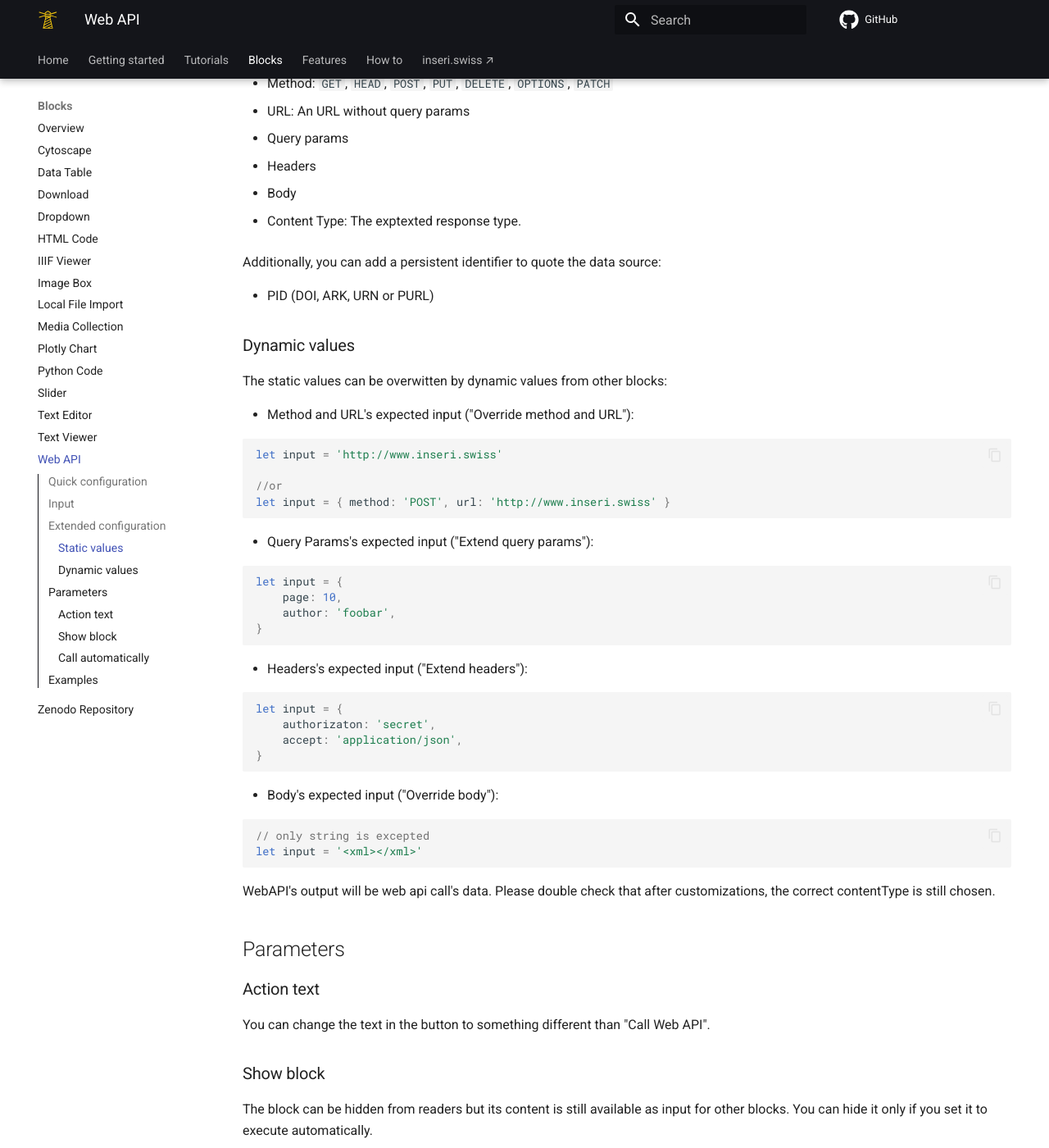
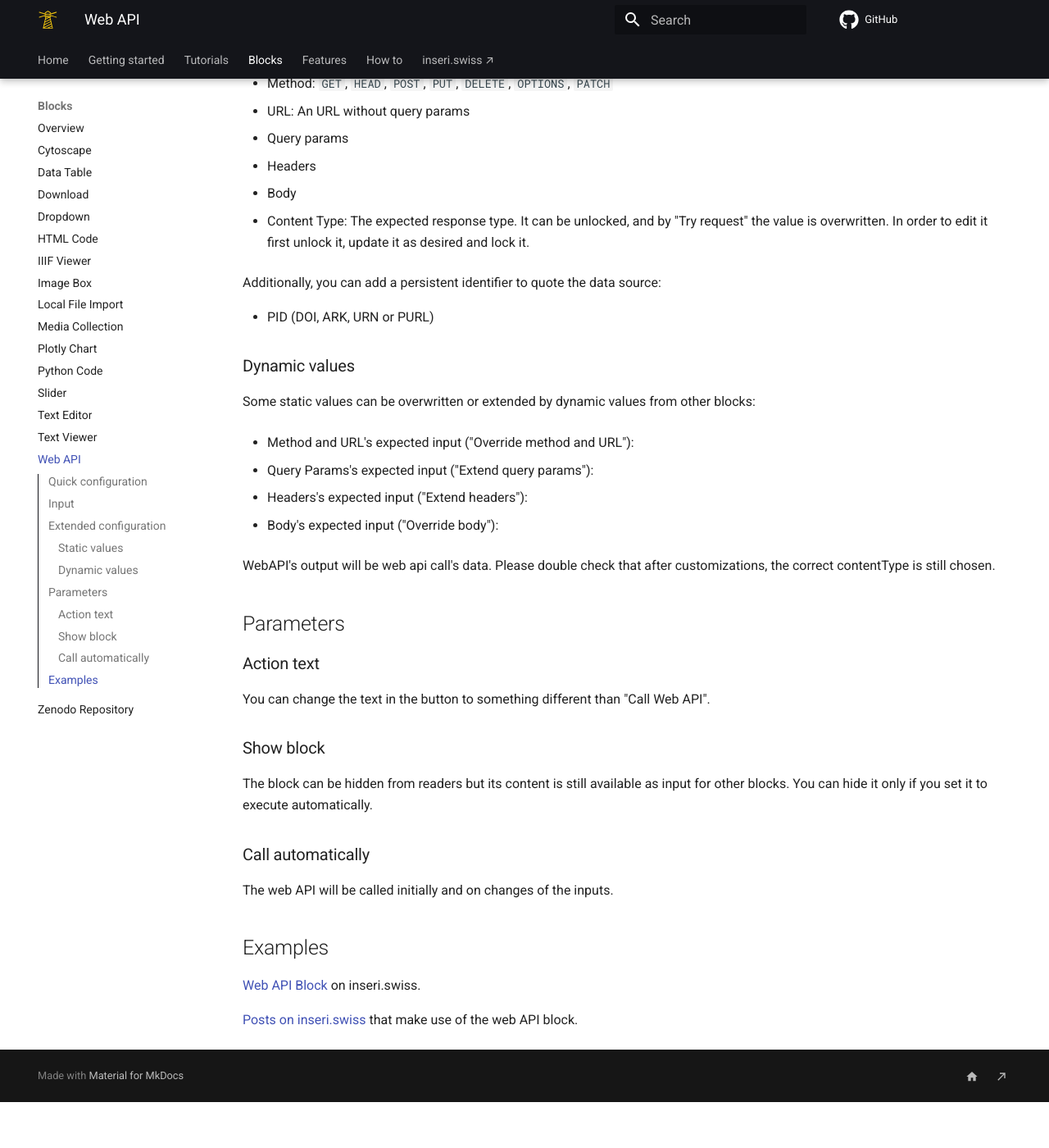
Before and after one commit to inseri-swiss/inseri-core-wp, an MkDocs documentation site: the page built from docs/blocks/webApi.md, in a window 1280 px wide and 1400 px high, scrolled down 584 px. Shown: the whole window at 82% size. Built offline with MkDocs 1.6.1 and Material for MkDocs 9.7.7, drawn with Linux system fonts in a browser that asks for light colours; comment, search, counter and statistics services are not loaded; after the commit the page ends 1928 px from its top, so only the background shows below that; some of the changed text lies outside the part shown.

Commit message:
docs: update Web API

````diff
--- a/docs/blocks/webApi.md
+++ b/docs/blocks/webApi.md
@@ -26,7 +26,7 @@ The options for the Web API settings follow the usual specifications for HTTP:
 
 - Body
 
-- Content Type: The exptexted response type.
+- Content Type: The expected response type. It can be unlocked, and by "Try request" the value is overwritten. In order to edit it first unlock it, update it as desired and lock it.
 
 Additionally, you can add a persistent identifier to quote the data source:
 
@@ -34,41 +34,15 @@ Additionally, you can add a persistent identifier to quote the data source:
 
 ### Dynamic values
 
-The static values can be overwitten by dynamic values from other blocks:
+Some static values can be overwritten or extended by dynamic values from other blocks:
 
 - Method and URL's expected input ("Override method and URL"):
 
-```ts
-let input = 'http://www.inseri.swiss'
-
-//or
-let input = { method: 'POST', url: 'http://www.inseri.swiss' }
-```
-
 - Query Params's expected input ("Extend query params"):
-
-```ts
-let input = {
-	page: 10,
-	author: 'foobar',
-}
-```
 
 - Headers's expected input ("Extend headers"):
 
-```ts
-let input = {
-	authorizaton: 'secret',
-	accept: 'application/json',
-}
-```
-
 - Body's expected input ("Override body"):
-
-```ts
-// only string is excepted
-let input = '<xml></xml>'
-```
 
 WebAPI's output will be web api call's data. Please double check that after customizations, the correct contentType is still chosen.
 
@@ -84,7 +58,7 @@ The block can be hidden from readers but its content is still available as input
 
 ### Call automatically
 
-The web API will be called initailly and on changes of inputs.
+The web API will be called initially and on changes of the inputs.
 
 ## Examples
 
````
